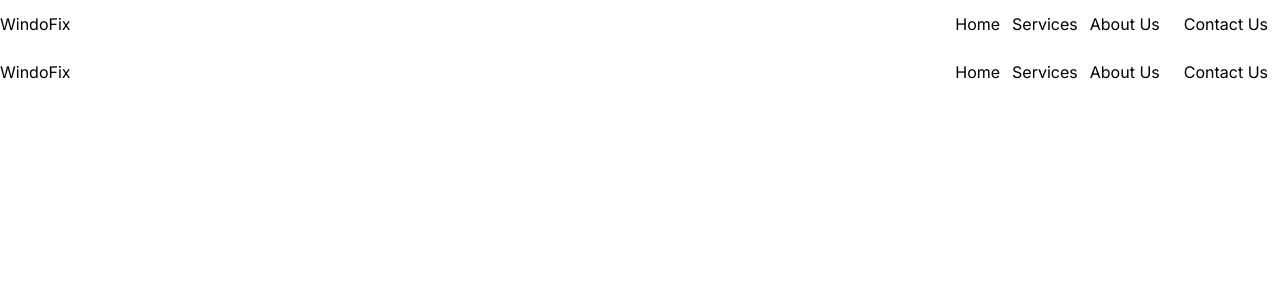
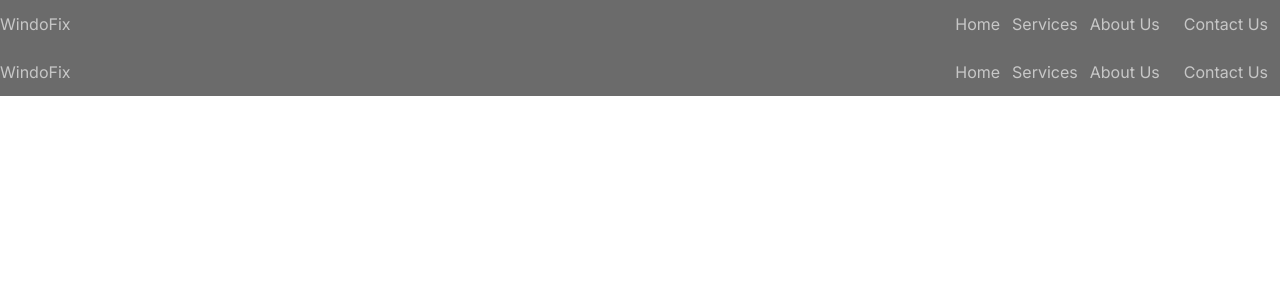
Before and after one commit to ElAndy94/windowfix, a Next.js app: page /components/navBar in a window 1280 px wide. Shown: the top 300 px of the page. Built offline with nearby package versions, Linux system fonts and the light colour scheme.

Commit message:
added the background color

```diff
--- a/app/components/navBar/page.tsx
+++ b/app/components/navBar/page.tsx
@@ -12,7 +12,8 @@ import {
 
 const NavBar = () => {
   return (
-    <nav className="container mx-auto flex justify-between ">
+    <nav className="bg-[#6B6B6B]">
+      <div className="container mx-auto flex justify-between text-[#C7C7C7] ">
         <Link href="/" className="py-3">
           WindoFix
         </Link>
@@ -20,22 +21,27 @@ const NavBar = () => {
           {" "}
           <Link
             href="/"
-          className="hover:bg-slate-100 p-3 transition duration-300"
+            className="hover:hover:text-[#FEFEFE] p-3 transition duration-300"
           >
             Home
           </Link>
           <Menu>
             <MenuHandler>
-            <Button>Services</Button>
+              <Button className="hover:text-[#FEFEFE]">Services</Button>
             </MenuHandler>
             <MenuList className="mt--1 outline-none flex flex-col bg-slate-100">
               <MenuItem className="border-b-2">
                 {" "}
-              <Link href="/doors"> Doors</Link>
+                <Link className="hover:text-[#FEFEFE]" href="/doors">
+                  {" "}
+                  Doors
+                </Link>
               </MenuItem>
               <MenuItem>
                 {" "}
-              <Link href="/exterior-roller-blinds">Exterior Roller Blinds</Link>
+                <Link href="/exterior-roller-blinds">
+                  Exterior Roller Blinds
+                </Link>
               </MenuItem>
               <MenuItem>
                 {" "}
@@ -57,16 +63,17 @@ const NavBar = () => {
           </Menu>
           <Link
             href="/about-us"
-          className="hover:bg-slate-100 p-3 transition duration-300"
+            className="hover:text-[#FEFEFE] p-3 transition duration-300"
           >
             About Us
           </Link>
           <Link
             href="/contact-us"
-          className="hover:bg-slate-100 p-3 transition duration-300"
+            className="hover:text-[#FEFEFE] p-3 transition duration-300"
           >
             Contact Us
           </Link>
+        </div>
       </div>
     </nav>
   );
```
Lines whose indentation alone changed are shown as unchanged.
